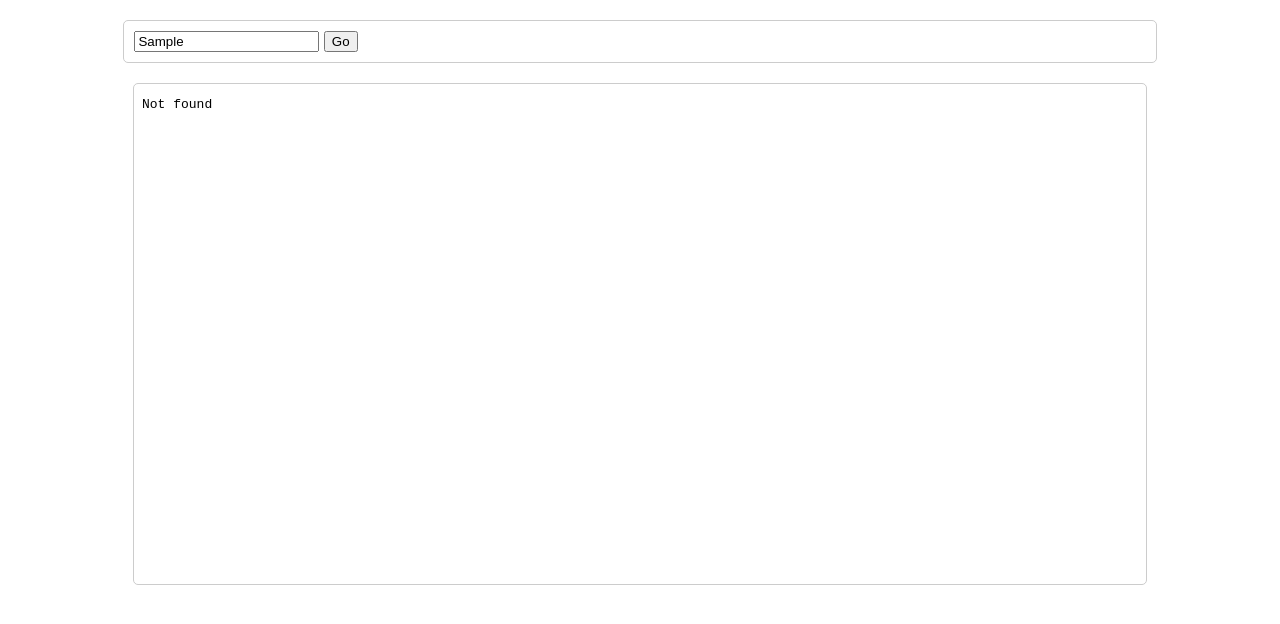
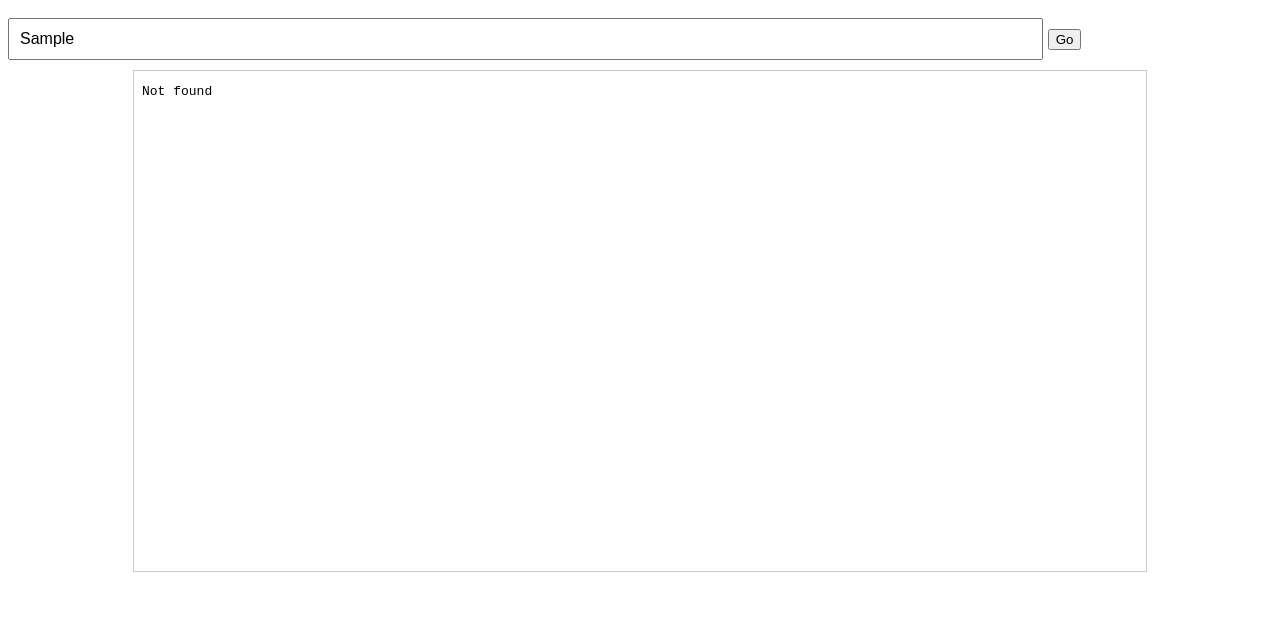
Before and after one commit to sgamingfun/browser, a plain HTML site: page index.html in a window 1280 px wide. Both pictures are taken after typing "Sample" into the empty fields and a click on the button "Go". Drawn offline with Linux system fonts and the light colour scheme.

Commit message:
Update index.html

```diff
--- a/index.html
+++ b/index.html
@@ -10,56 +10,29 @@
         }
         #address-bar {
             width: 80%;
-            margin: 20px auto;
             padding: 10px;
-            border: 1px solid #ccc;
-            border-radius: 5px;
+            margin: 10px auto;
+            font-size: 16px;
         }
         #browser-frame {
             width: 80%;
             height: 500px;
             margin: 0 auto;
             border: 1px solid #ccc;
-            border-radius: 5px;
-            overflow: hidden;
-        }
-        #browser-frame iframe {
-            width: 100%;
-            height: 100%;
-            border: none;
         }
     </style>
 </head>
 <body>
-    <div id="address-bar">
-        <input type="text" id="url-input" placeholder="Enter URL">
-        <button id="go-button">Go</button>
-    </div>
-    <div id="browser-frame">
-        <iframe id="web-frame" src="https://www.example.com"></iframe>
-    </div>
+    <input type="text" id="address-bar" placeholder="Enter URL">
+    <button onclick="loadPage()">Go</button>
+    <div id="browser-frame"></div>
 
     <script>
-        const input = document.getElementById('url-input');
-        const button = document.getElementById('go-button');
-        const frame = document.getElementById('web-frame');
-
-        button.addEventListener('click', function() {
-            const url = input.value.trim();
-            if (url !== '') {
-                frame.src = url;
-            }
-        });
-
-        // Optionally, you can also make it update the URL on Enter key press
-        input.addEventListener('keydown', function(event) {
-            if (event.key === 'Enter') {
-                const url = input.value.trim();
-                if (url !== '') {
-                    frame.src = url;
-                }
-            }
-        });
+        function loadPage() {
+            var url = document.getElementById("address-bar").value;
+            var browserFrame = document.getElementById("browser-frame");
+            browserFrame.innerHTML = "<iframe src='" + url + "' style='width:100%; height:100%; border: none;'></iframe>";
+        }
     </script>
 </body>
 </html>
```
